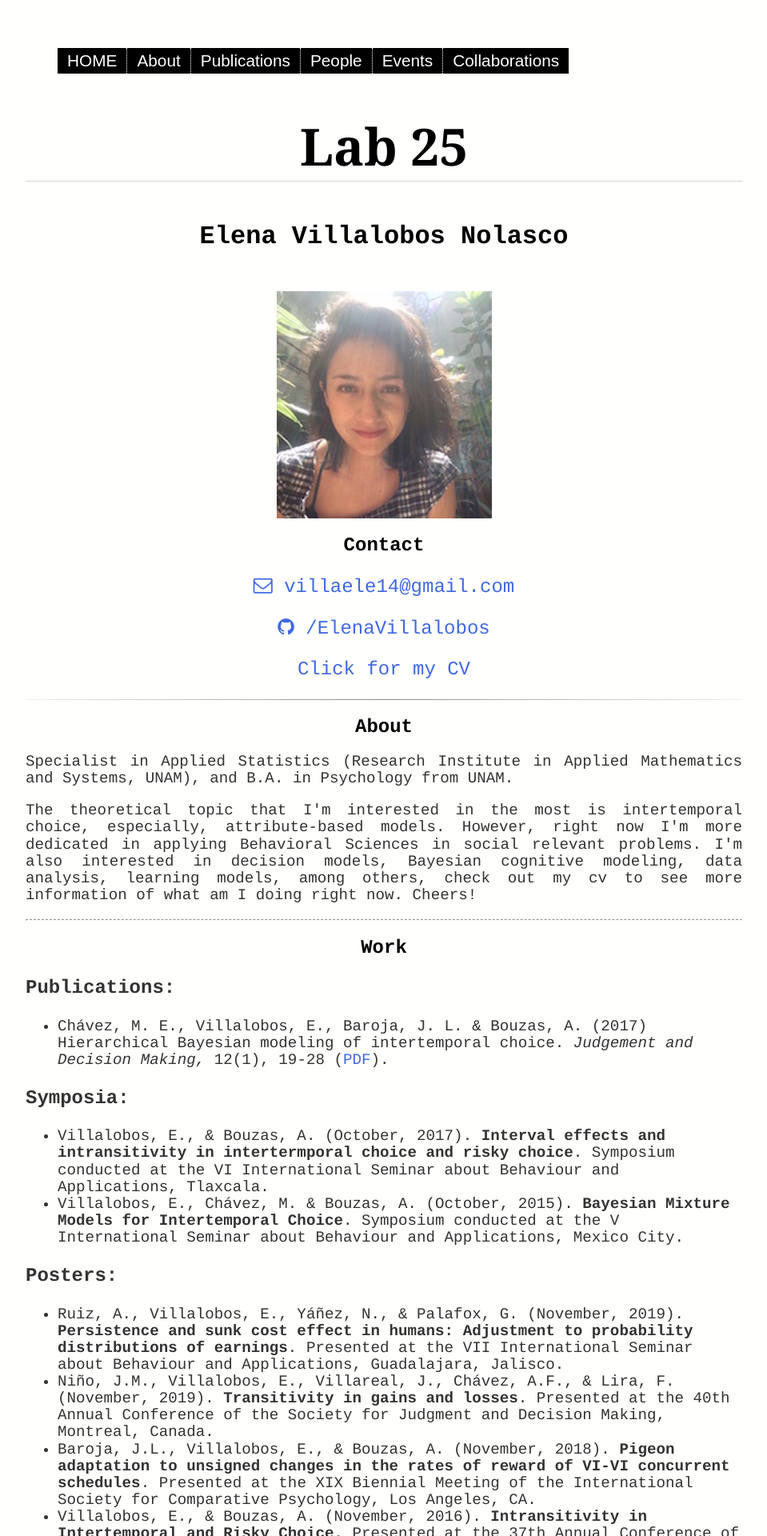
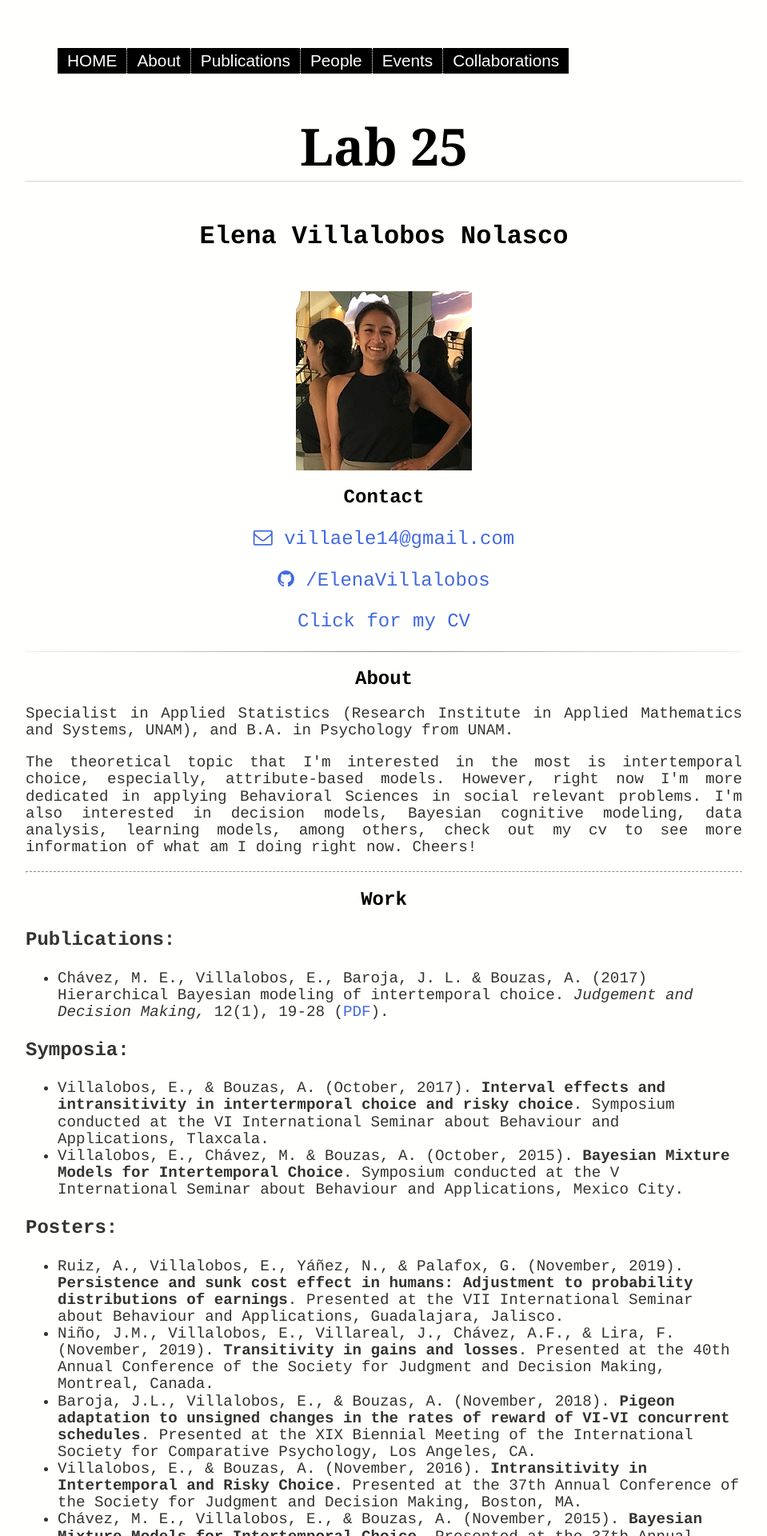
Before and after one commit to BouzasLab25/bouzaslab25.github.io, a Jekyll site: the page built from people/elena.html, in a window 1280 px wide. Shown: the top 1920 px of the page at 80% size, without its empty margins (160-1119 px from the left). Built offline with Jekyll 4.4.1, drawn with Linux system fonts in a browser that asks for light colours.

Commit message:
Update elena.html

```diff
--- a/people/elena.html
+++ b/people/elena.html
@@ -6,7 +6,7 @@
 
 <h3>Elena Villalobos Nolasco</h3>
 
-<img class="displayed" src="/images/elena.png" />
+<img class="displayed" src="/images/Elena.jpg" />
 
  <h2>Contact</h2>
 
```
